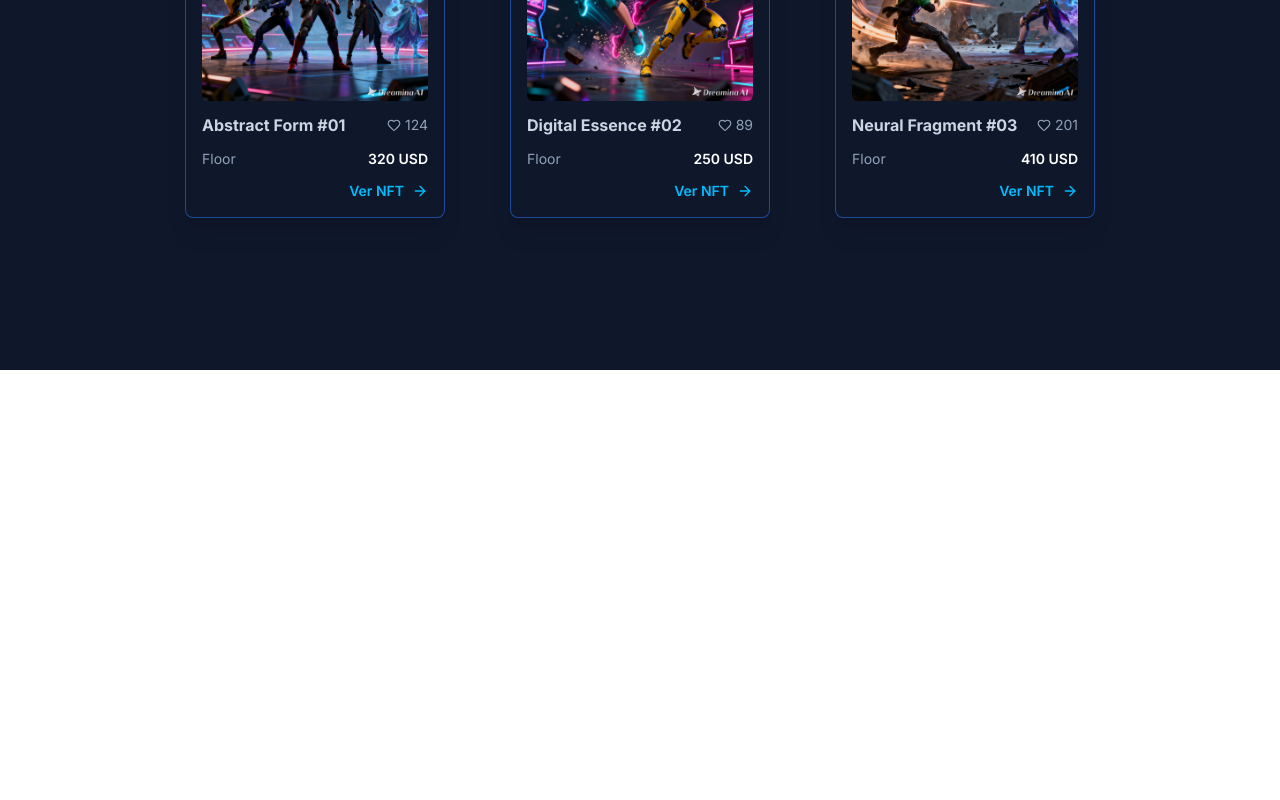
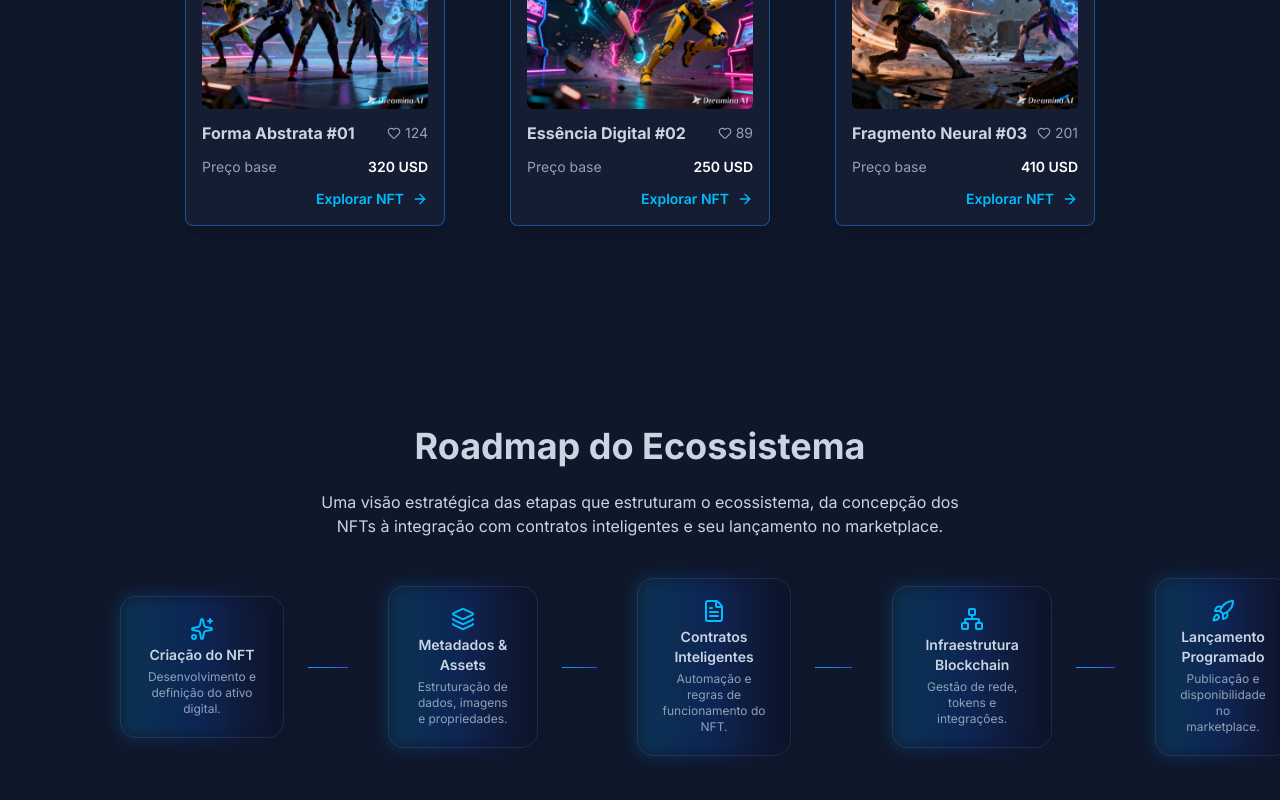
Before and after one commit to dryelleebelin/nft-landing-page, a Next.js app: page / in a window 1280 px wide. Shown: the part 2166-2966 px from the top of the page. Before the commit the page ends 2536 px from the top, so only its background shows below. Built offline with nearby package versions, Linux system fonts and the light colour scheme.

Commit message:
feat(roadmap): add responsive Roadmap section

```diff
--- a/src/app/page.tsx
+++ b/src/app/page.tsx
@@ -3,6 +3,7 @@ import Hero from "@/components/sections/Hero";
 import Stats from "@/components/sections/Stats";
 import FeaturedNFTs from "@/components/sections/FeaturedNFTs";
 import DiscoverItems from "@/components/sections/DiscoverItems";
+import Roadmap from "@/components/sections/Roadmap";
 
 export default function Home() {
   return (
@@ -12,6 +13,7 @@ export default function Home() {
       <Stats />
       <FeaturedNFTs />
       <DiscoverItems />
+      <Roadmap />
     </main>
   );
 }
--- a/src/components/sections/DiscoverItems.tsx
+++ b/src/components/sections/DiscoverItems.tsx
@@ -8,9 +8,9 @@ import nft2 from "../../assets/images/nft-art-09.jpeg";
 import nft3 from "../../assets/images/nft-art-10.jpeg";
 
 const items: NFTItem[] = [
-  { id: "1", title: "Abstract Form #01", image: nft1, price: 320, currency: "USD", likes: 124 },
-  { id: "2", title: "Digital Essence #02", image: nft2, price: 250, currency: "USD", likes: 89 },
-  { id: "3", title: "Neural Fragment #03", image: nft3, price: 410, currency: "USD", likes: 201 },
+  { id: "1", title: "Forma Abstrata #01", image: nft1, price: 320, currency: "USD", likes: 124 },
+  { id: "2", title: "Essência Digital #02", image: nft2, price: 250, currency: "USD", likes: 89 },
+  { id: "3", title: "Fragmento Neural #03", image: nft3, price: 410, currency: "USD", likes: 201 },
 ];
 
 export default function DiscoverItems() {
@@ -24,7 +24,7 @@ export default function DiscoverItems() {
         Uma curadoria de NFTs digitais em destaque, reunindo peças exclusivas selecionadas por qualidade visual, originalidade e identidade criativa.
       </p>
 
-      <div className="w-full h-full flex flex-col md:flex-row md:justify-evenly gap-4 md:gap-0">
+      <div className="w-full h-full flex flex-col md:flex-row md:justify-evenly gap-4 md:gap-0 pt-4">
         {items.map((item) => (
           <NFTCard key={item.id} {...item} />
         ))}
--- a/src/components/sections/Roadmap.tsx
+++ b/src/components/sections/Roadmap.tsx
@@ -1 +1,65 @@
-//Seção 3
+"use client";
+
+import RoadmapStepCard from "../ui/RoadmapStepCard";
+import { Sparkles, Layers, FileText, Network, Rocket } from "lucide-react";
+
+export default function Roadmap() {
+  const steps = [
+    {
+      title: "Criação do NFT",
+      desc: "Desenvolvimento e definição do ativo digital.",
+      icon: Sparkles,
+    },
+    {
+      title: "Metadados & Assets",
+      desc: "Estruturação de dados, imagens e propriedades.",
+      icon: Layers,
+    },
+    {
+      title: "Contratos Inteligentes",
+      desc: "Automação e regras de funcionamento do NFT.",
+      icon: FileText,
+    },
+    {
+      title: "Infraestrutura Blockchain",
+      desc: "Gestão de rede, tokens e integrações.",
+      icon: Network,
+    },
+    {
+      title: "Lançamento Programado",
+      desc: "Publicação e disponibilidade no marketplace.",
+      icon: Rocket,
+    },
+  ];
+
+  return (
+    <section className="bg-slate-900 flex flex-col items-center justify-center px-8 md:px-30 pt-14 pb-24 gap-6">
+      <h2 className="text-3xl md:text-4xl font-bold text-center">
+        Roadmap do Ecossistema
+      </h2>
+
+      <p className="md:max-w-2xl text-center mb-4">
+        Uma visão estratégica das etapas que estruturam o ecossistema, da concepção dos NFTs à integração com contratos inteligentes e seu lançamento no marketplace.
+      </p>
+
+      <div className="w-full">
+        <div className="flex flex-col md:flex-row items-center justify-between gap-10">
+          {steps.map(({ title, desc, icon }, index) => (
+            <div key={title} className="flex items-center gap-6">
+
+              <RoadmapStepCard
+                title={title}
+                description={desc}
+                icon={icon}
+              />
+
+              {index < steps.length - 1 && (
+                <div className="hidden md:block w-14 h-px bg-gradient-to-r from-sky-500 to-indigo-600" />
+              )}
+            </div>
+          ))}
+        </div>
+      </div>
+    </section>
+  )
+}
--- a/src/components/ui/NFTCard.tsx
+++ b/src/components/ui/NFTCard.tsx
@@ -6,7 +6,7 @@ import { NFTItem } from "@/types/nftItem";
 
 export default function NFTCard({ id, title, image, price, currency, likes }: NFTItem) {
   return (
-    <article className="md:w-1/4 rounded-lg bg-slate-900 p-4 flex flex-col gap-3 border border-blue-500/50 shadow-xl">
+    <article className="md:w-1/4 rounded-lg bg-slate-800/40 p-4 flex flex-col gap-3 border border-blue-500/50 shadow-xl">
       <Image
         src={image}
         alt={title}
@@ -21,12 +21,14 @@ export default function NFTCard({ id, title, image, price, currency, likes }: NF
       </div>
 
       <div className="flex justify-between text-sm text-slate-400">
-        <span>Floor</span>
-        <span className="text-white font-semibold">{price} {currency}</span>
+        <span>Preço base</span>
+        <span className="text-white font-semibold">
+          {price} {currency}
+        </span>
       </div>
 
       <button className="mt-auto flex items-center justify-end gap-2 text-sm font-semibold text-sky-400 hover:text-sky-300 transition cursor-pointer">
-        Ver NFT <ArrowRight size={16} />
+        Explorar NFT <ArrowRight size={16} />
       </button>
     </article>
   );
--- /dev/null
+++ b/src/components/ui/RoadmapStepCard.tsx
@@ -0,0 +1,27 @@
+"use client";
+
+import { LucideIcon } from "lucide-react";
+
+interface RoadmapStepCardProps {
+  title: string;
+  description: string;
+  icon: LucideIcon;
+}
+
+export default function RoadmapStepCard({ title, description, icon: Icon }: RoadmapStepCardProps) {
+  return (
+    <div className="group relative px-6 py-5 rounded-2xl border border-white/10 backdrop-blur-sm transition-all duration-300 hover:scale-105">
+
+      <div className="absolute -inset-0.5 rounded-2xl bg-gradient-to-r from-sky-500 via-blue-600 to-slate-950 opacity-20 blur-sm group-hover:opacity-30 transition" />
+
+      <div className="relative flex flex-col items-center gap-1 text-center max-w-[160px]">
+        <Icon className="w-6 h-6 text-sky-400" />
+        <span className="text-sm font-semibold">{title}</span>
+        <span className="text-xs text-slate-400">
+          {description}
+        </span>
+      </div>
+
+    </div>
+  );
+}
```
